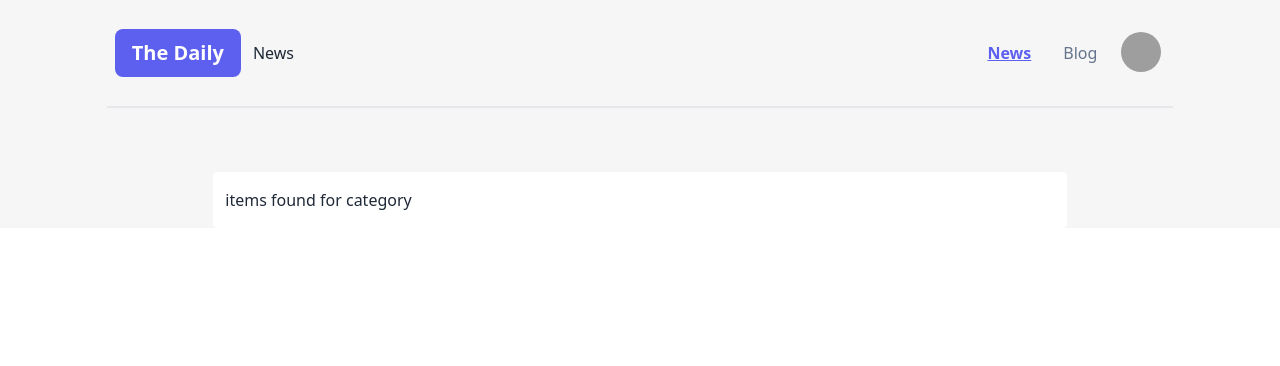
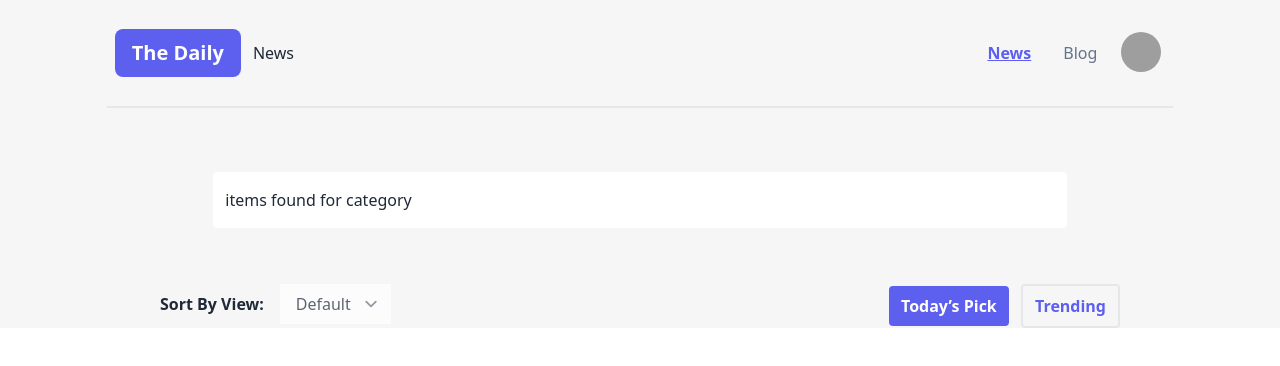
Before and after one commit to Asif-Mahmud01/6th-assignment, a plain HTML site: page index.html in a window 1280 px wide. Drawn offline with nearby package versions, Linux system fonts and the light colour scheme; grey boxes are pictures that could not be loaded.

Commit message:
fifth commit

```diff
--- a/index.html
+++ b/index.html
@@ -80,6 +80,22 @@
   </section>
   <!-- items found  -->
 
+        <!-- view section added  -->
+        <section class="flex justify-center md:justify-between  w-9/12 flex-wrap mx-auto mt-14">
+          <div>
+              <h1><span class="font-bold">Sort By View:</span><select disabled class="py-2 pl-4 pr-10 border-0  ml-4"
+                      name="" id="">
+                      <option value="">Default</option>
+                  </select></h1>
+          </div>
+          <div>
+              <button class="bgColor mr-2 text-white rounded py-2 px-3 font-semibold">Today’s Pick </button>
+              <button class="border-2 textColor rounded py-2 px-3 font-semibold">Trending </button>
+          </div>
+      </section>
+      <!-- view section added  -->
+
+
     <script src="js/app.js"></script>
 </body>
 
```
